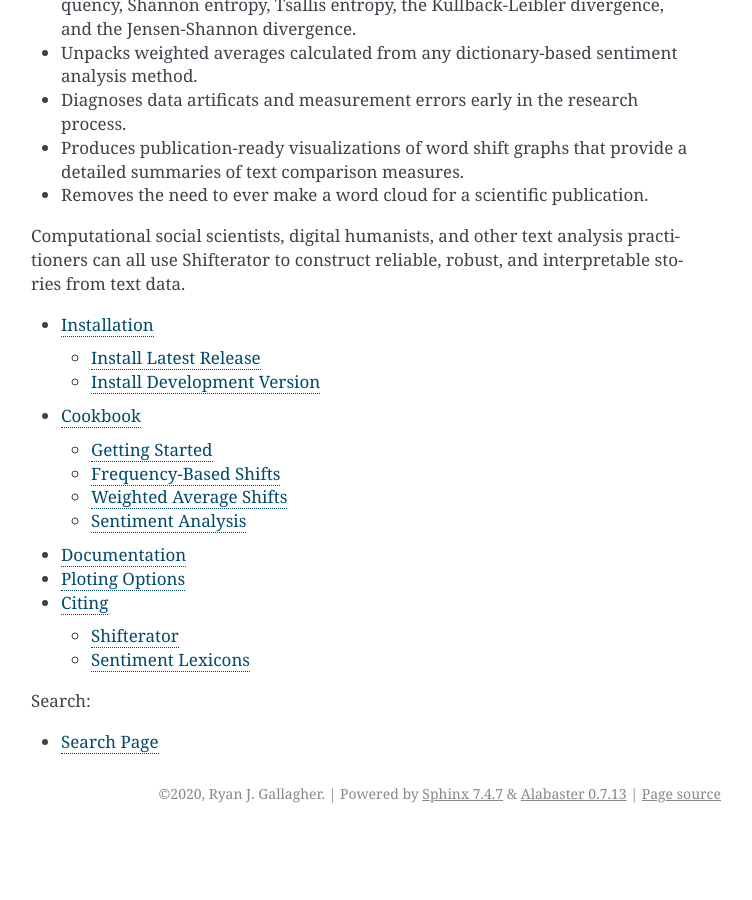
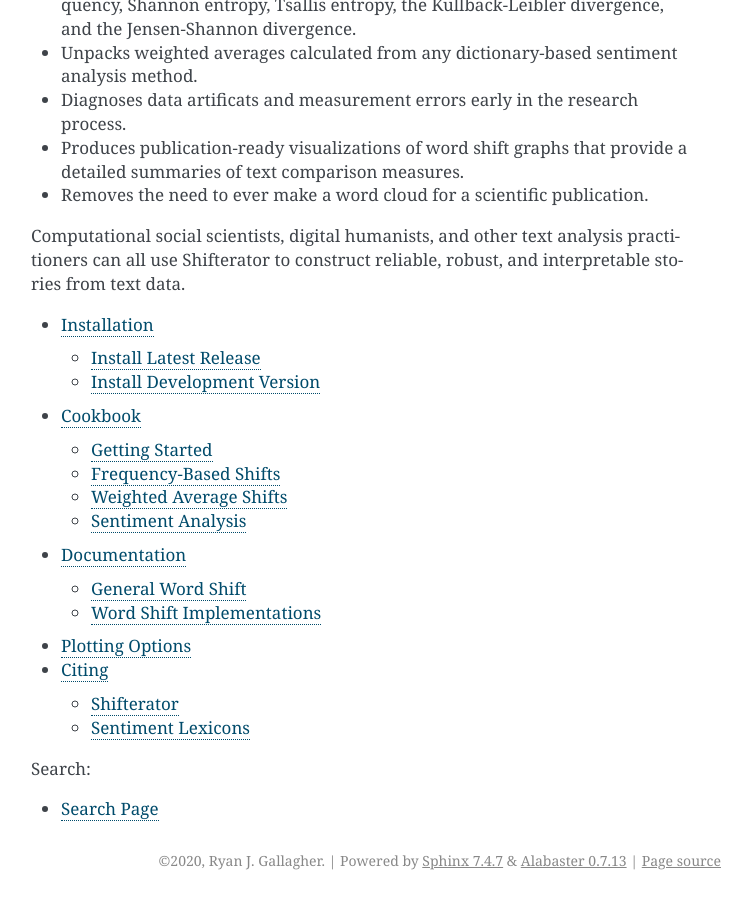
Before and after one commit to ryanjgallagher/shifterator, a Sphinx documentation site: the page built from docs/index.rst, in a window 1280 px wide and 900 px high, scrolled down 1459 px. Shown: the whole window, without its empty margins (389-1141 px from the left). Built offline with Sphinx 7.4.7, drawn with Linux system fonts in a browser that asks for light colours; before the commit the page ends 2292 px from its top, so only the background shows below that; some of the changed text lies outside the part shown.

Commit message:
Update docs

```diff
--- a/docs/plotting.rst
+++ b/docs/plotting.rst
@@ -1,4 +1,4 @@
-Ploting Options
+Plotting Options
 ===============
 
 Work in progress.
--- a/docs/shifts.rst
+++ b/docs/shifts.rst
@@ -1,8 +1,14 @@
 Documentation
 =========================
+
+General Word Shift
+------------------
 
 .. automodule:: shifterator.shifterator
     :members:
 
+Word Shift Implementations
+--------------------------
+
 .. automodule:: shifterator.shifts
     :members:
```
